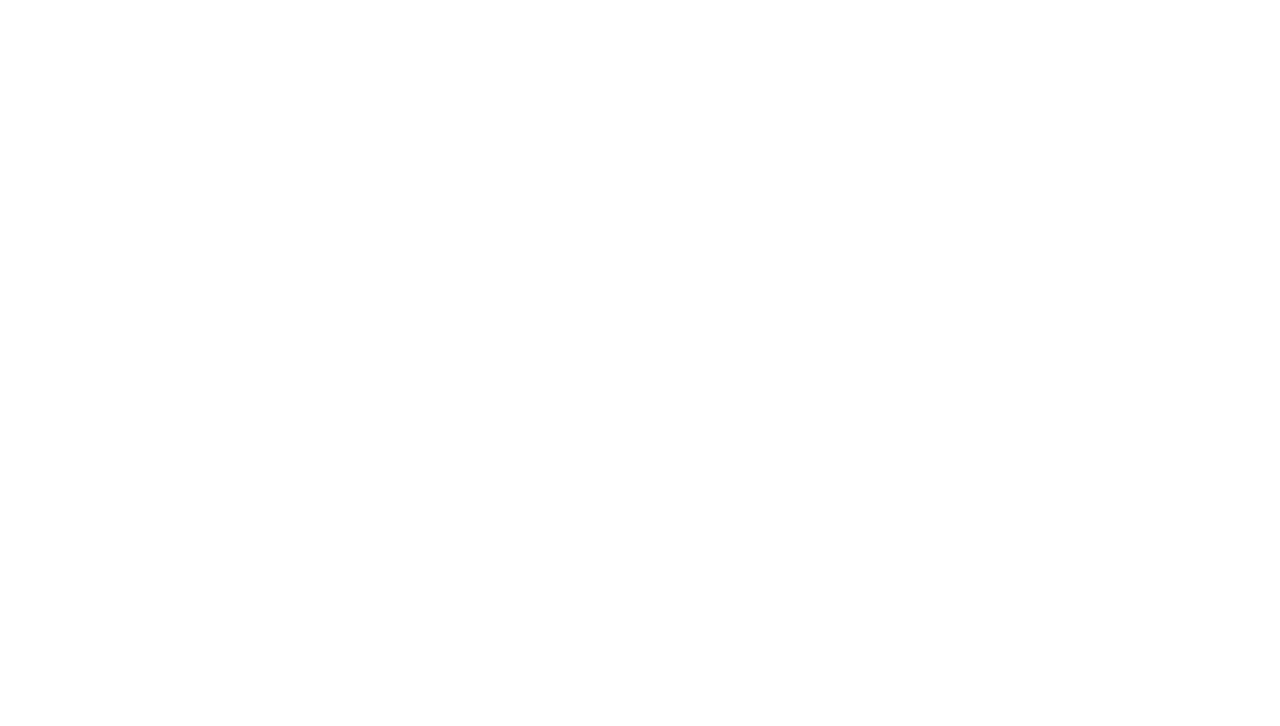
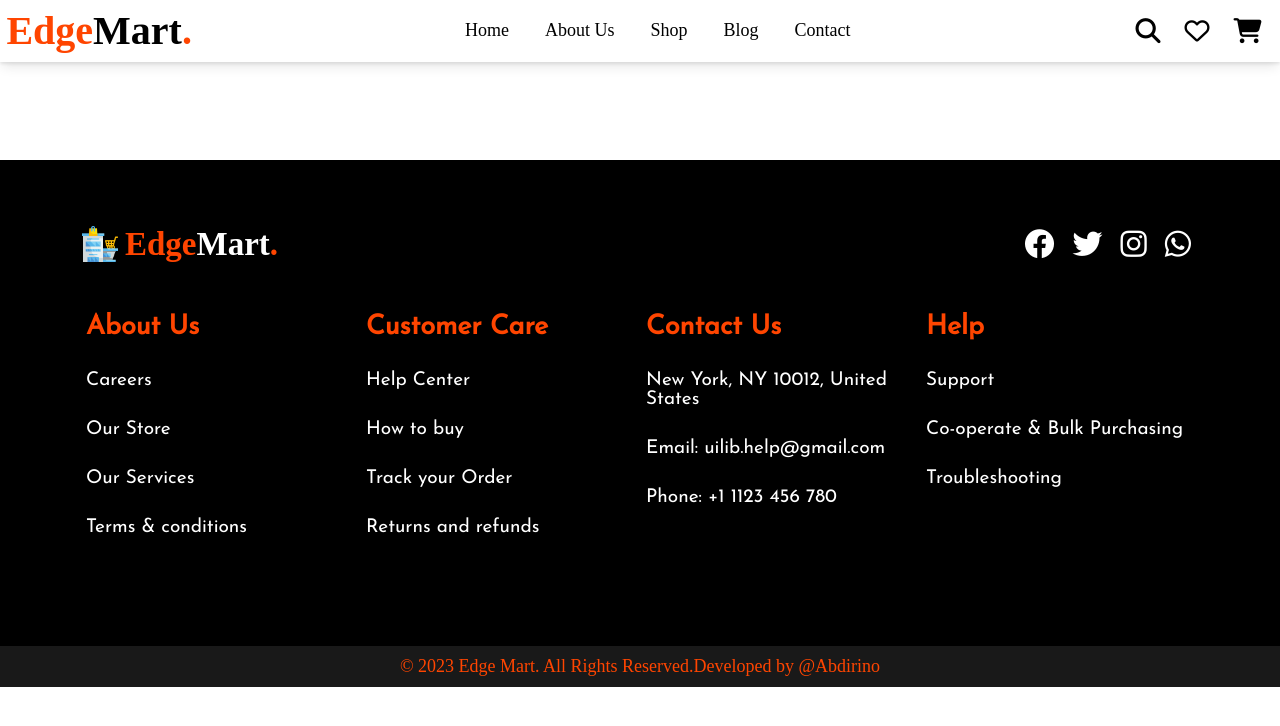
Before and after one commit to Abdirino/EdgeMart-E-Commerce, a React (Create React App) app: page /contact in a window 1280 px wide. Before the commit this address had no page. Shown: the top 726 px of the page. Built offline with nearby package versions, Linux system fonts and the light colour scheme; a web font is replaced by a local one.

Commit message:
contact sec start

```diff
--- a/src/App.js
+++ b/src/App.js
@@ -3,6 +3,7 @@ import { BrowserRouter, Routes, Route } from "react-router-dom";
 import Home from "./Pages/Home/Home";
 import About from "./Pages/About/About";
 import Blog from "./Pages/Blog/Blog";
+import Contact from "./Pages/Contact/Contact";
 
 function App() {
   return (
@@ -13,6 +14,7 @@ function App() {
             <Route path="/"  element={ <Home /> }/>
             <Route path="/about"  element={ <About /> }/>
             <Route path="/blog"  element={ <Blog /> }/>
+            <Route path="/contact"  element={ <Contact /> }/>
           </Routes>
         </BrowserRouter>
       </div>
--- /dev/null
+++ b/src/Pages/Contact/Contact.jsx
@@ -0,0 +1,16 @@
+import React from 'react'
+import './contact.css'
+import Navbar from '../../Components/Navbar/Navbar'
+import Footer from '../../Components/Footer/Footer'
+
+const Contact = () => {
+  return (
+    <>
+        <Navbar />
+        <div className="contact"></div>
+        <Footer />
+    </>
+  )
+}
+
+export default Contact
--- /dev/null
+++ b/src/Pages/Contact/contact.css
@@ -0,0 +1,8 @@
+*{
+    margin: 0; padding: 0;
+    box-sizing: border-box;
+    transition: 0.4s;
+}
+.contact{
+    padding: 5rem 1rem;
+}
```
